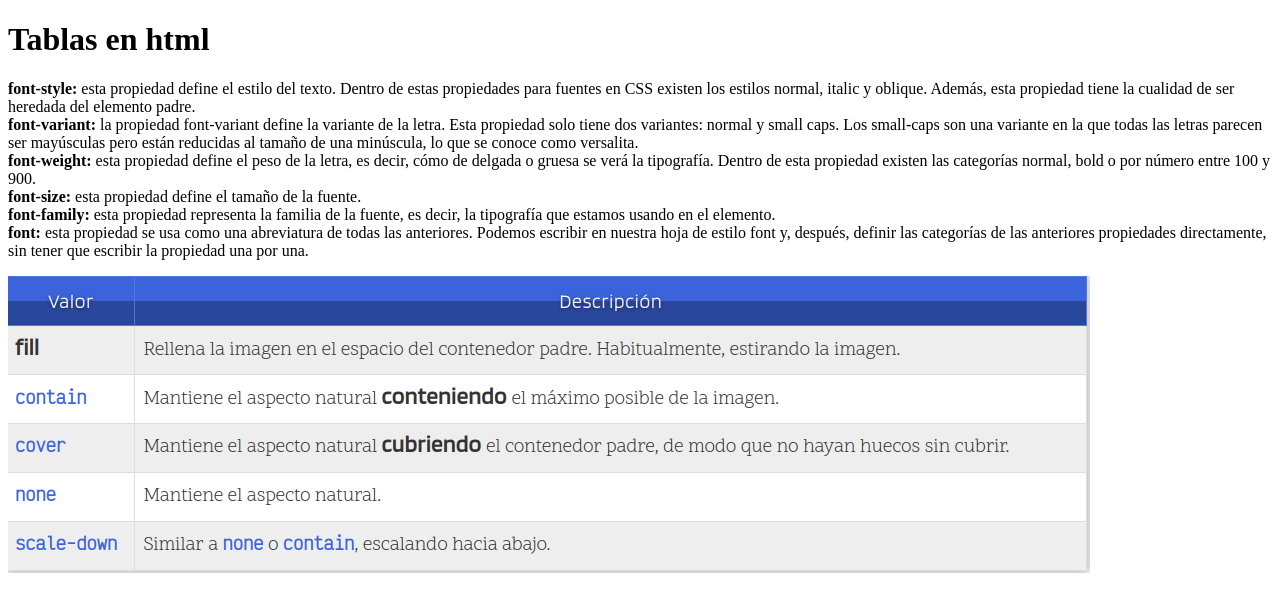
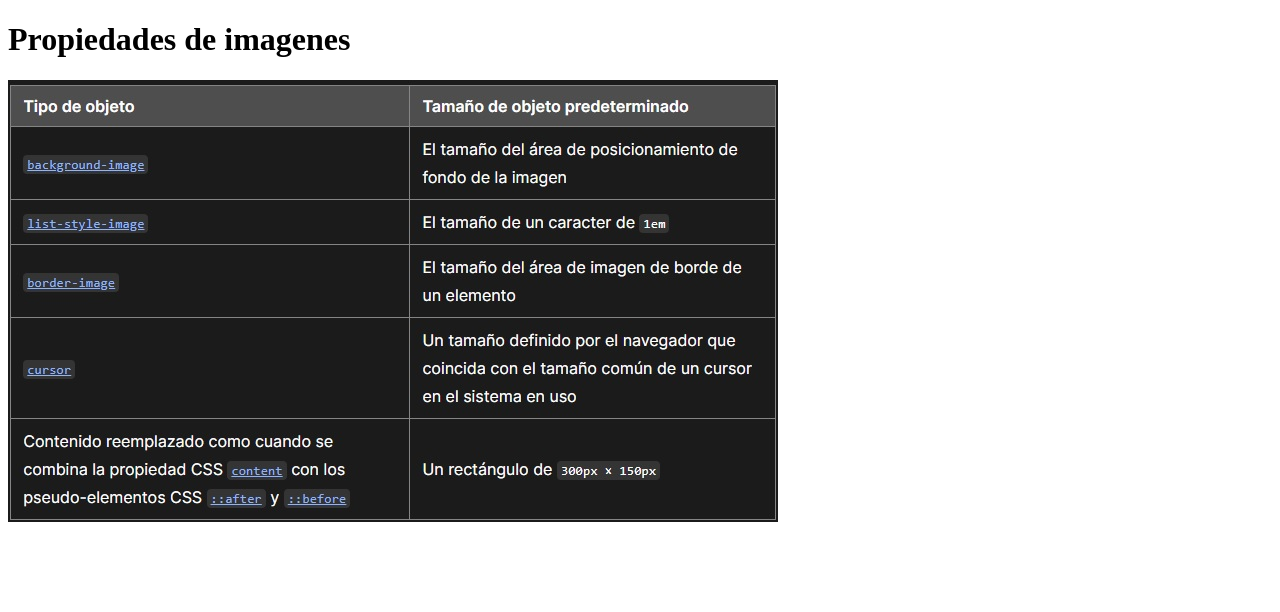
Before and after one commit to StivenCarvajalCampus/Tablas, a plain HTML site: page index.html in a window 1280 px wide. Drawn offline with Linux system fonts and the light colour scheme.

Commit message:
imagenes

```diff
--- a/index.html
+++ b/index.html
@@ -8,14 +8,8 @@
 </head>
 <body>
     <div class="fuentes">
-    <h1>Tablas en html</h1>
-    <p><strong> font-style:</strong> esta propiedad define el estilo del texto. Dentro de estas propiedades para fuentes en CSS existen los estilos normal, italic y oblique. Además, esta propiedad tiene la cualidad de ser heredada del elemento padre.
-        <br><strong> font-variant:</strong> la propiedad font-variant define la variante de la letra. Esta propiedad solo tiene dos variantes: normal y small caps. Los small-caps son una variante en la que todas las letras parecen ser mayúsculas pero están reducidas al tamaño de una minúscula, lo que se conoce como versalita.
-        <br><strong> font-weight:</strong> esta propiedad define el peso de la letra, es decir, cómo de delgada o gruesa se verá la tipografía. Dentro de esta propiedad existen las categorías normal, bold o por número entre 100 y 900.
-        <br><strong> font-size:</strong> esta propiedad define el tamaño de la fuente.
-        <br><strong> font-family: </strong>esta propiedad representa la familia de la fuente, es decir, la tipografía que estamos usando en el elemento.
-        <br><strong> font:</strong> esta propiedad se usa como una abreviatura de todas las anteriores. Podemos escribir en nuestra hoja de estilo font y, después, definir las categorías de las anteriores propiedades directamente, sin tener que escribir la propiedad una por una. </p>
-        <img src="images/img01.png">
+    <h1>Propiedades de imagenes</h1>
+   <img src="images/img02.jpg" alt="" srcset="">
 
     </div>
     </body>
--- a/style.css
+++ b/style.css
@@ -1,6 +1,10 @@
 
 .fuentes{
     text-align: justify;
+}
+.fuentes h1{
+    display: flex;
+    align-content: center;
 }
       table {
         font-family: Arial, sans-serif;
```
